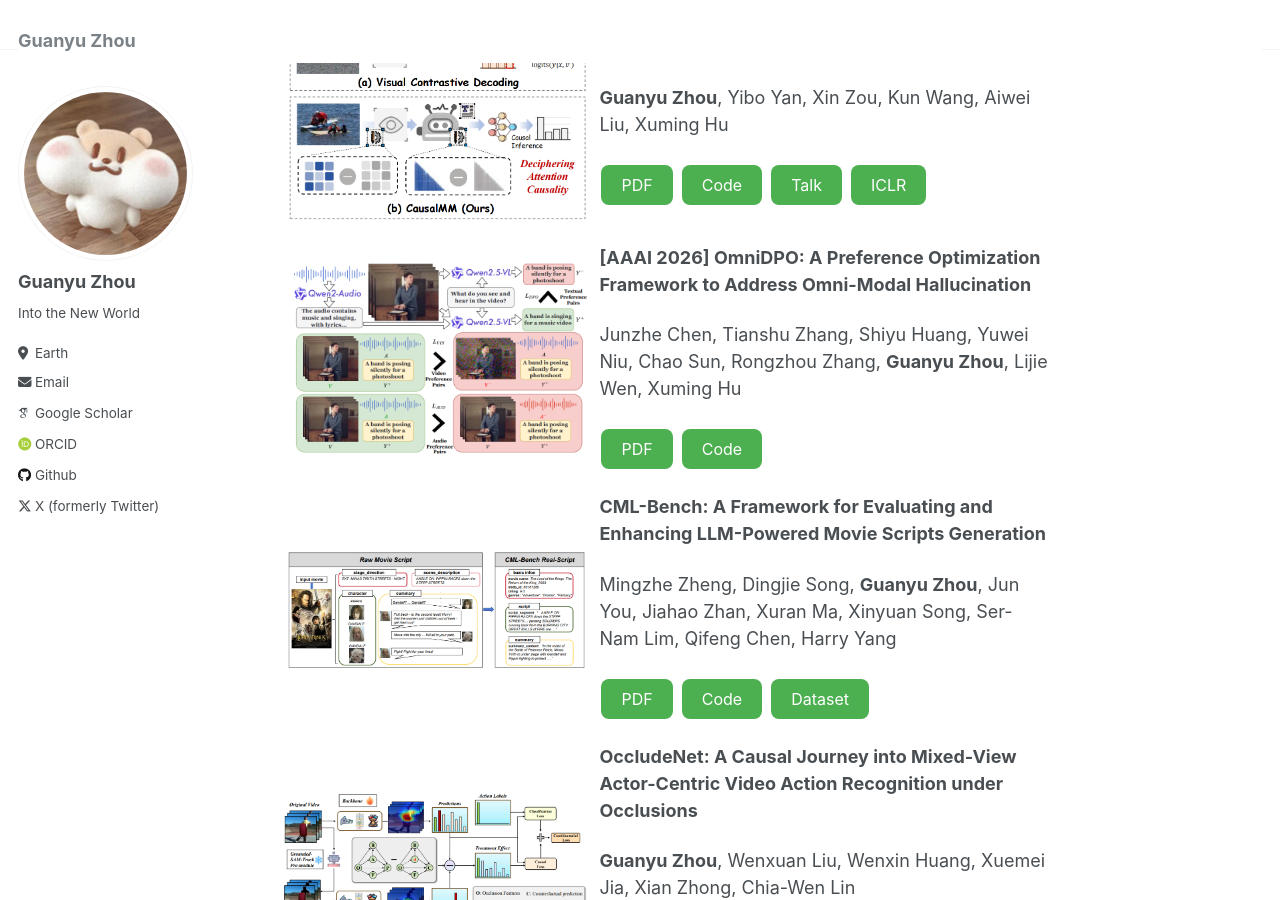
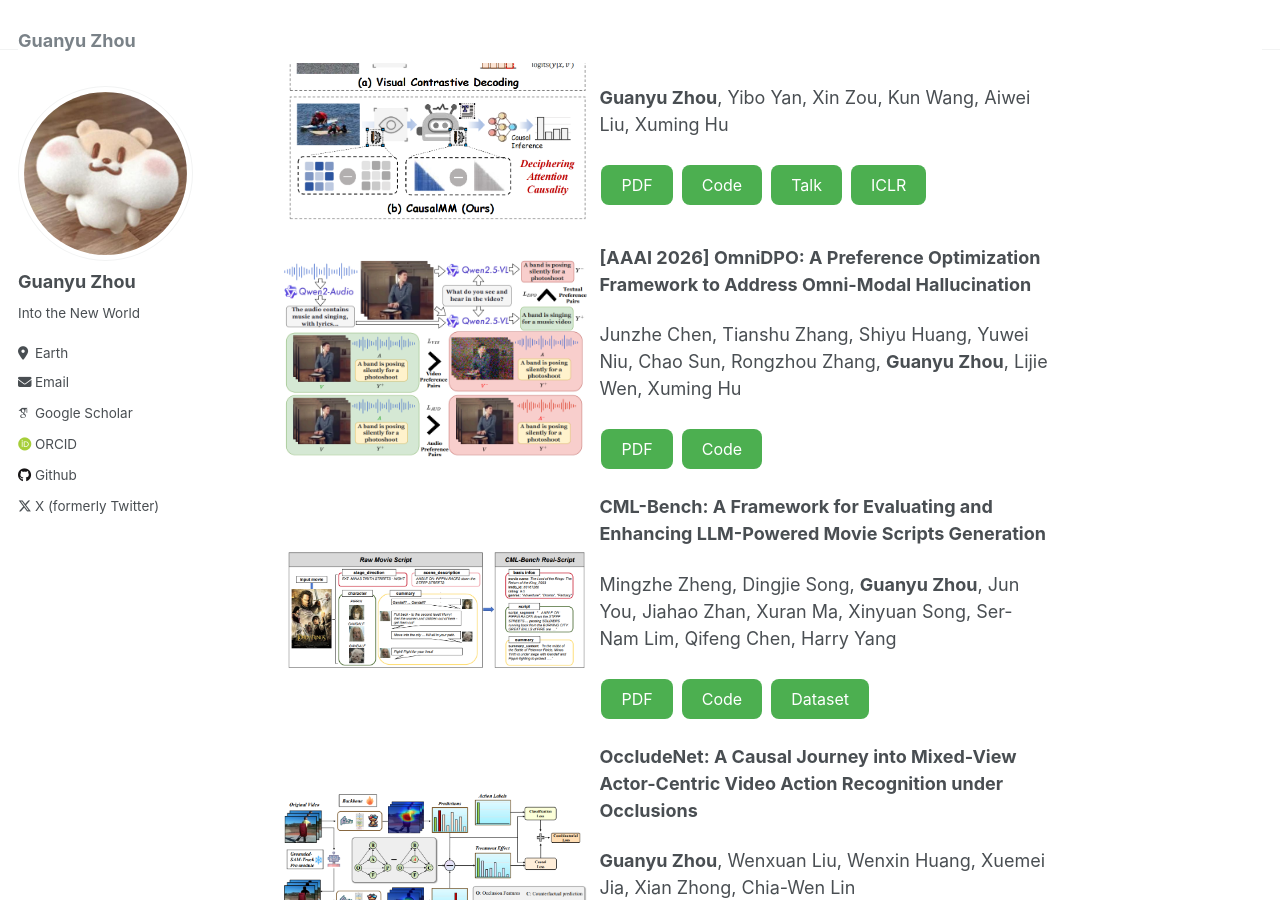
Before and after one commit to The-Martyr/the-martyr.github.io, a Jekyll site: the page built from _pages/about.md, in a window 1280 px wide and 900 px high, scrolled down 961 px. Built offline with Jekyll 4.4.1, drawn with Linux system fonts in a browser that asks for light colours; some web fonts are replaced.

Commit message:
Update about.md

```diff
--- a/_pages/about.md
+++ b/_pages/about.md
@@ -60,7 +60,7 @@ button {
 </style>
 
 <div style="display: flex; align-items: center; margin-bottom: 20px;">
-  <div style="flex: 1; padding-left: 10px;">
+  <div style="flex: 1; padding-left: 0px;">
     <img src="/images/omni.png" alt="Flowchart" style="max-width: 100%;">
   </div>
   <div style="width: 60%; padding-left: 10px;">
```
